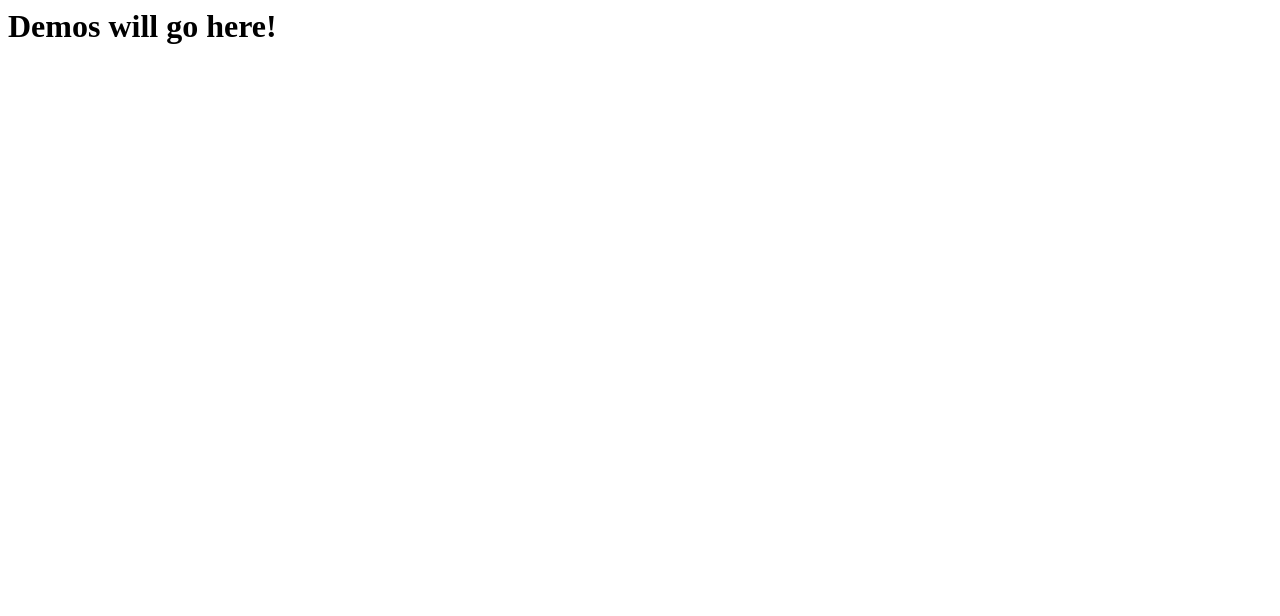
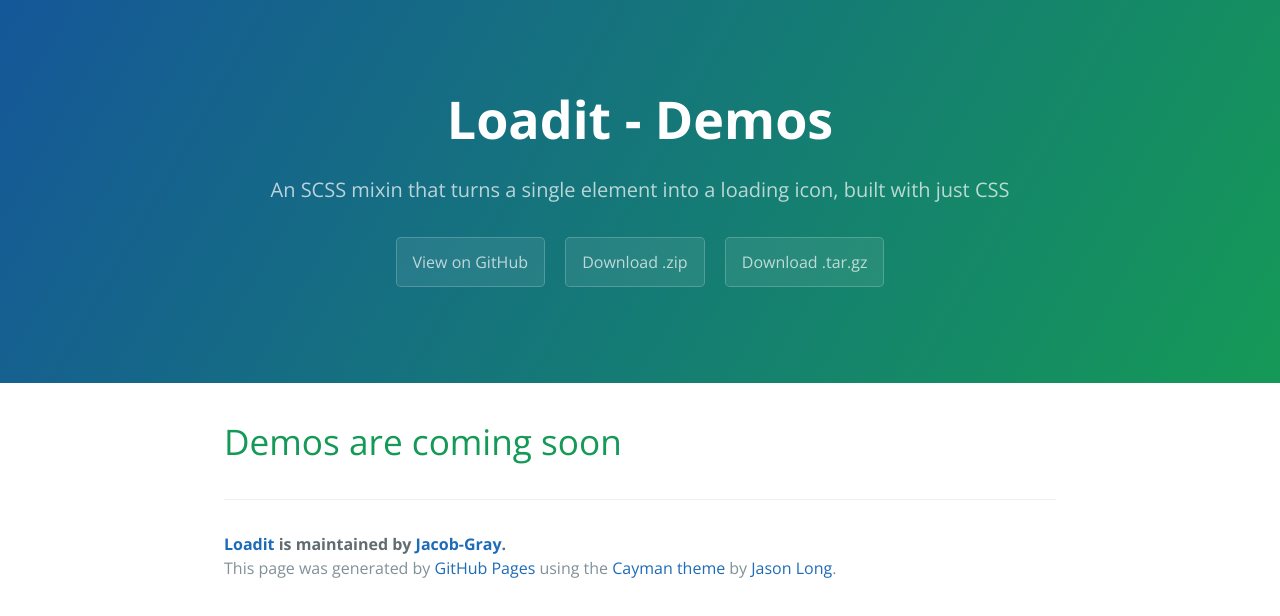
Before and after one commit to Jacob-Gray/loadit.scss, a plain HTML site: page demos/index.html in a window 1280 px wide. Drawn offline with nearby package versions, Linux system fonts and the light colour scheme.

Commit message:
pretty page!

```diff
--- a/demos/index.html
+++ b/demos/index.html
@@ -1 +1,33 @@
-<h1>Demos will go here!</h1>
+<!DOCTYPE html>
+<html lang="en-us">
+  <head>
+    <meta charset="UTF-8">
+    <title>Loadit by Jacob-Gray</title>
+    <meta name="viewport" content="width=device-width, initial-scale=1">
+    <link rel="stylesheet" type="text/css" href="../stylesheets/normalize.css" media="screen">
+    <link href='https://fonts.googleapis.com/css?family=Open+Sans:400,700' rel='stylesheet' type='text/css'>
+    <link rel="stylesheet" type="text/css" href="../stylesheets/stylesheet.css" media="screen">
+    <link rel="stylesheet" type="text/css" href="../stylesheets/github-light.css" media="screen">
+  </head>
+  <body>
+    <section class="page-header">
+      <h1 class="project-name">Loadit - Demos</h1>
+      <h2 class="project-tagline">An SCSS mixin that turns a single element into a loading icon, built with just CSS</h2>
+      <a href="https://github.com/Jacob-Gray/loadit" class="btn">View on GitHub</a>
+      <a href="https://github.com/Jacob-Gray/loadit/zipball/master" class="btn">Download .zip</a>
+      <a href="https://github.com/Jacob-Gray/loadit/tarball/master" class="btn">Download .tar.gz</a>
+    </section>
+
+    <section class="main-content">
+      <h1>Demos are coming soon</h1>
+      <footer class="site-footer">
+        <span class="site-footer-owner"><a href="https://github.com/Jacob-Gray/loadit">Loadit</a> is maintained by <a href="https://github.com/Jacob-Gray">Jacob-Gray</a>.</span>
+
+        <span class="site-footer-credits">This page was generated by <a href="https://pages.github.com">GitHub Pages</a> using the <a href="https://github.com/jasonlong/cayman-theme">Cayman theme</a> by <a href="https://twitter.com/jasonlong">Jason Long</a>.</span>
+      </footer>
+
+    </section>
+
+
+  </body>
+</html>
```
